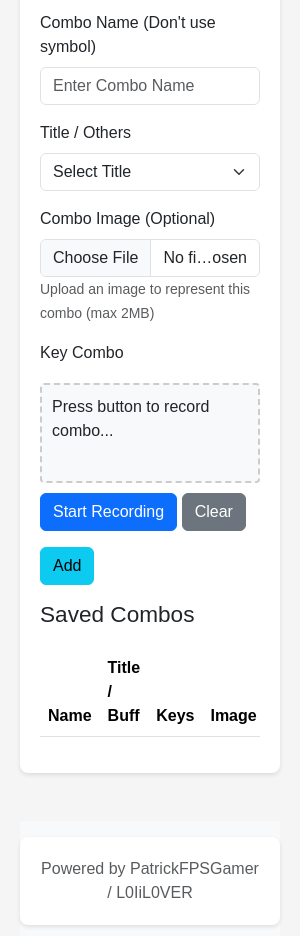
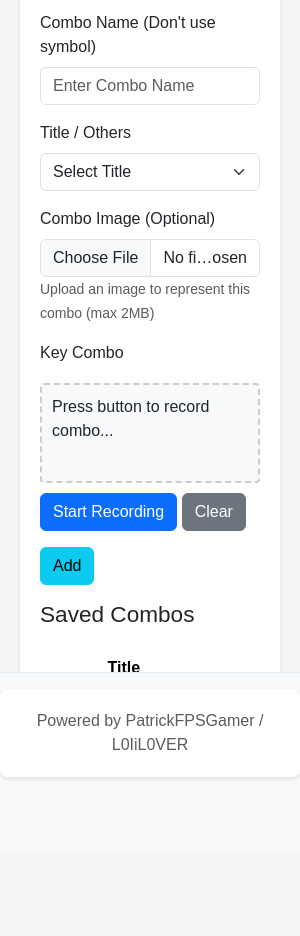
Before and after one commit to PatrickFPSGamer/Elsword-timer, an Electron app: page index.html in a window 300 px wide. Shown: the part 118-1054 px from the top of the page. After the commit the page ends 971 px from the top, so only its background shows below. Drawn offline with nearby package versions, Linux system fonts and the light colour scheme; no server answers.

Commit message:
Update index.html

```diff
--- a/index.html
+++ b/index.html
@@ -12,12 +12,16 @@
             font-family: Arial, sans-serif;
             padding: 20px;
             background-color: #f5f5f5;
+            position: relative;
+            min-height: 100vh;
+            margin: 0;
         }
         .container {
             background-color: white;
             padding: 20px;
             border-radius: 8px;
             box-shadow: 0 2px 4px rgba(0,0,0,0.1);
+            margin-bottom: 60px;
         }
         .key-display {
             min-height: 100px;
@@ -68,6 +72,15 @@
         }
         .delete-btn:hover {
             background-color: #c82333;
+        }
+        .footer {
+            position: absolute;
+            bottom: 0;
+            left: 0;
+            right: 0;
+            padding: 10px 0;
+            background-color: #f8f9fa;
+            border-top: 1px solid #e9ecef;
         }
     </style>
 </head>
```
